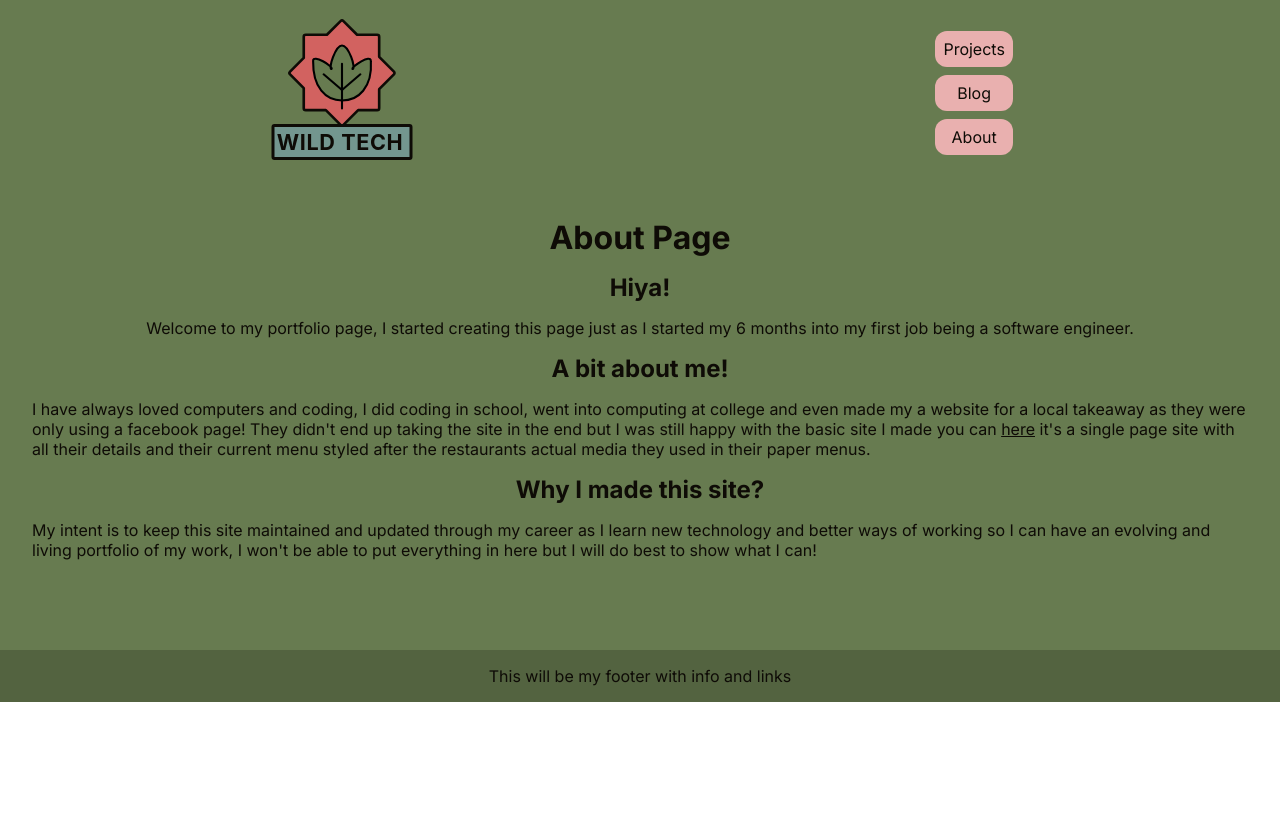
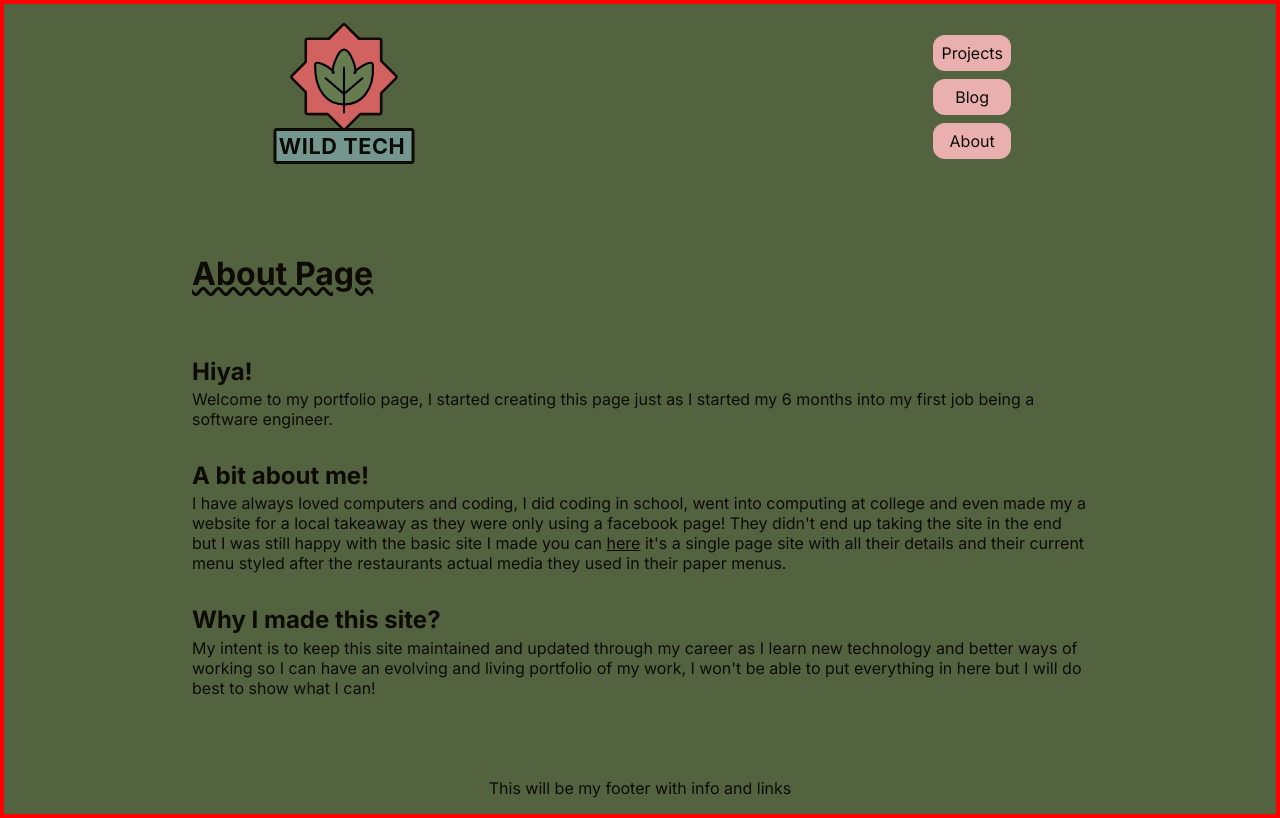
Before and after one commit to IsaacWild/portfolio-site, a Next.js app: page /about in a window 1280 px wide. Built offline with nearby package versions, Linux system fonts and the light colour scheme.

Commit message:
[CSS] Update background colors and styling in NavMenu, about page, and globals.css. Enhance visual consistency and improve readability.

```diff
--- a/app/NavMenu.module.css
+++ b/app/NavMenu.module.css
@@ -1,5 +1,5 @@
 .nav {
-    background-color: #677B50;
+    background-color: #536340;
     padding: 1rem;
     display: flex;
     gap: 1rem;
--- a/app/about/page.module.css
+++ b/app/about/page.module.css
@@ -0,0 +1,22 @@
+.content {
+    max-width: 70dvw;
+    display: flex;
+    flex-direction: column;
+    align-items: center;
+    padding: 2rem;
+    height: 100%;
+    min-height: 50dvh;
+    background-color: #536340;
+    gap:2rem;
+}
+
+.content h1 {
+    align-self: flex-start;
+    margin-bottom: 2rem;
+    text-decoration: wavy underline;
+}
+
+.content h2 {
+    align-self: flex-start;
+    margin-bottom: -1.8rem;
+}
--- a/app/about/page.tsx
+++ b/app/about/page.tsx
@@ -4,6 +4,7 @@ import Link from "next/link"
 export default function About() {
     return(
         <main className={styles.main}>
+            <div className={styles.content}>
                 <h1>About Page</h1>
                 <h2>Hiya!</h2>
                 <p>
@@ -15,6 +16,7 @@ export default function About() {
                 </p>
                 <h2>Why I made this site?</h2>
                 <p>My intent is to keep this site maintained and updated through my career as I learn new technology and better ways of working so I can have an evolving and living portfolio of my work, I won&apos;t be able to put everything in here but I will do best to show what I can!</p>
+            </div>
         </main>
     )
 }
--- a/app/globals.css
+++ b/app/globals.css
@@ -9,6 +9,7 @@ body {
   max-width: 100vw;
   overflow-x: hidden;
   min-height: 100dvh;
+  border: 2px solid red;
 }
 
 main {
@@ -18,7 +19,7 @@ main {
   padding: 2rem;
   height: 100%;
   min-height: 50dvh;
-  background-color: #677B50;
+  background-color: #536340;
   gap:1rem;
 }
 
```
Lines whose indentation alone changed are shown as unchanged.
